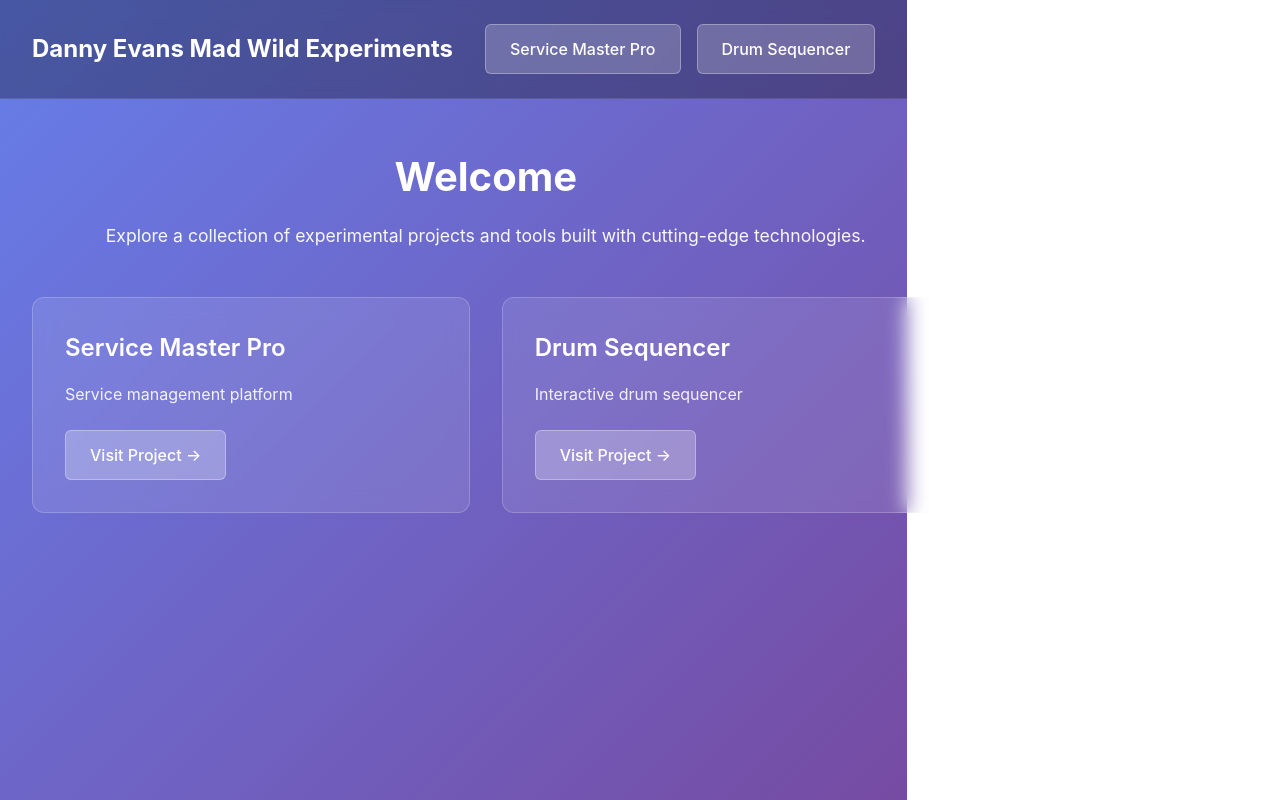
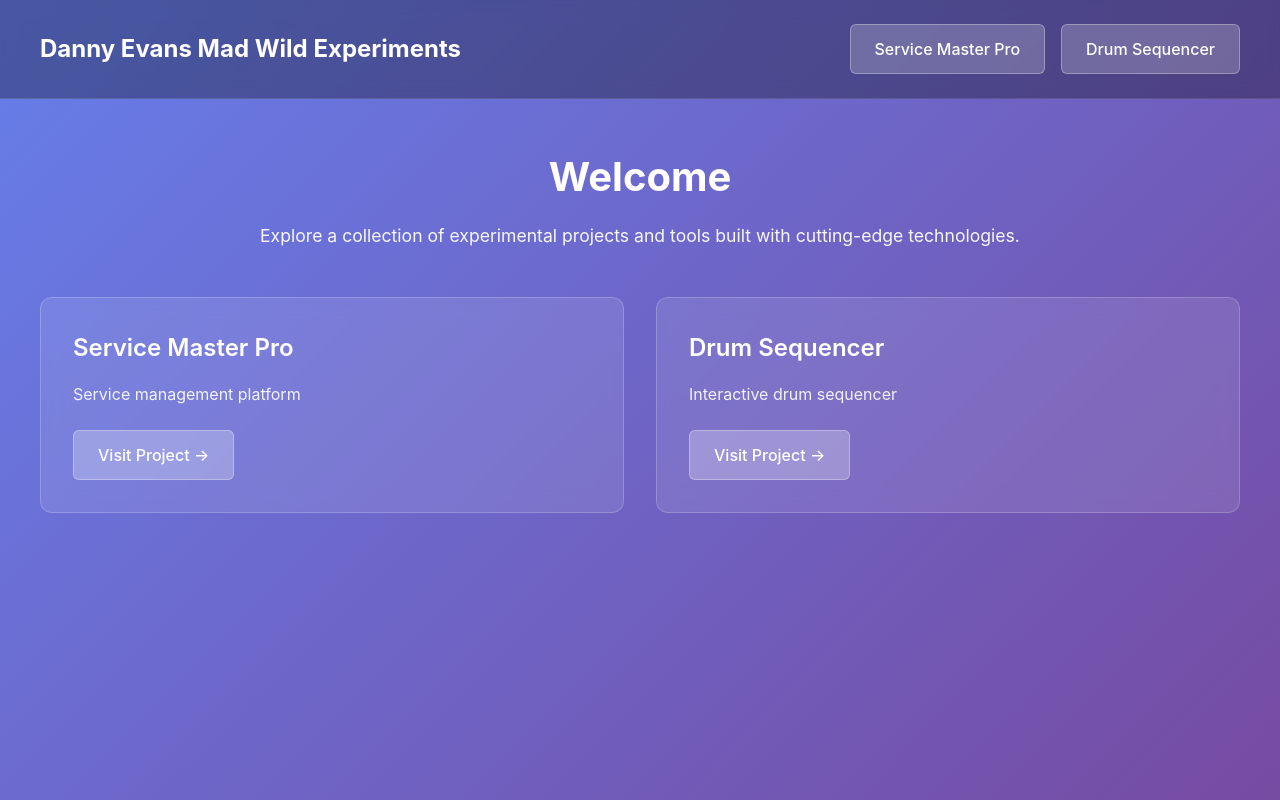
Before and after one commit to danielcepatterson/empty-website, a React (Vite) app: page / in a window 1280 px wide. Built offline with nearby package versions, Linux system fonts and the light colour scheme.

Commit message:
fix: update site URLs and adjust CSS for better layout

```diff
--- a/src/react-app/App.tsx
+++ b/src/react-app/App.tsx
@@ -11,12 +11,12 @@ interface Site {
 const sites: Site[] = [
 	{
 		name: "Service Master Pro",
-		url: "https://servicemaster.example.com",
+		url: "https://service-master-pro.danielcepatterson.workers.dev/",
 		description: "Service management platform",
 	},
 	{
 		name: "Drum Sequencer",
-		url: "https://drumsequencer.example.com",
+		url: "https://drum-sequencer.danielcepatterson.workers.dev/",
 		description: "Interactive drum sequencer",
 	},
 	// Add more sites here as needed
--- a/src/react-app/index.css
+++ b/src/react-app/index.css
@@ -24,10 +24,14 @@ a:hover {
 
 body {
 	margin: 0;
-	display: flex;
-	place-items: center;
 	min-width: 320px;
-	min-height: 100vh;
+	height: 100vh;
+	overflow: hidden;
+}
+
+#root {
+	height: 100vh;
+	overflow: auto;
 }
 
 h1 {
```
